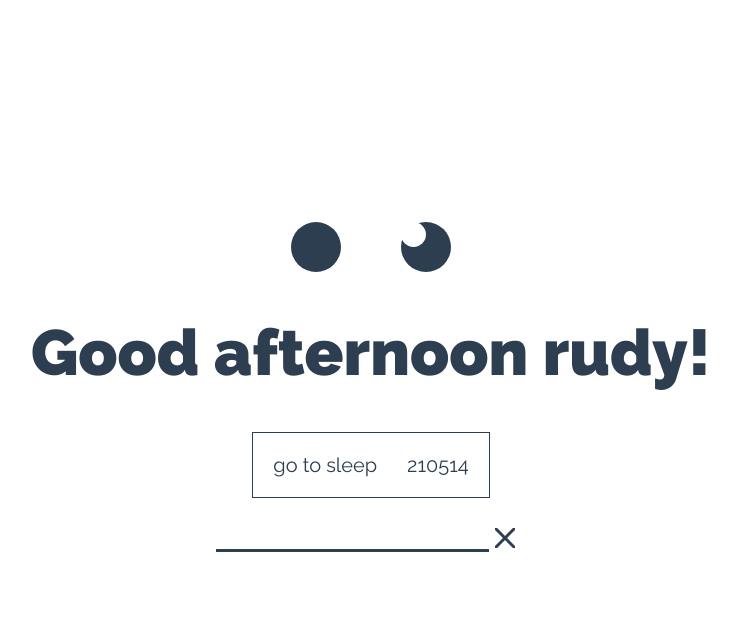
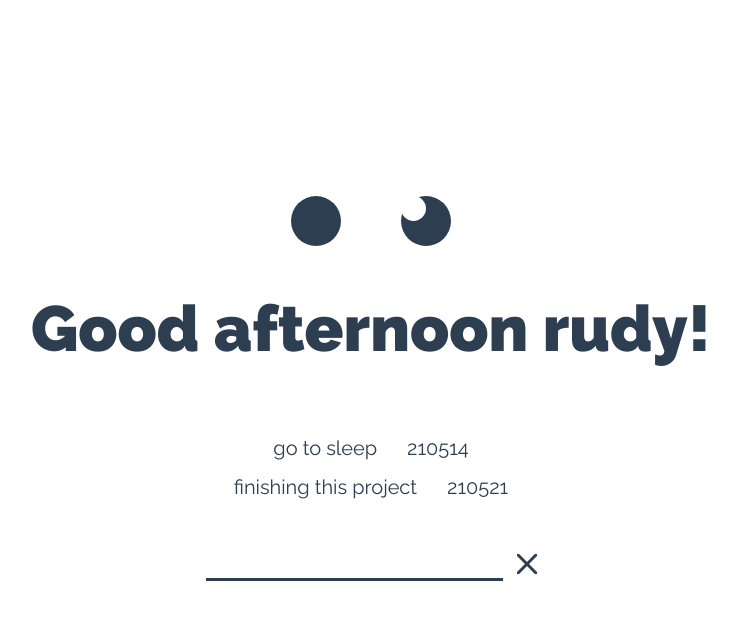
Before and after one commit to rudy3091/vue-todo, a Vue app: page / in a window 1280 px wide. Both pictures are taken after a click on the icon 639 px from the left and 538 px from the top of the page. Shown: the top 620 px of the page, without its empty margins (269-1006 px from the left). Built offline with nearby package versions, Linux system fonts and the light colour scheme.

Commit message:
Update overall styles

```diff
--- a/src/components/AddTodo.vue
+++ b/src/components/AddTodo.vue
@@ -16,7 +16,7 @@
 
 		<div v-show="!hidden" class="input-wrapper">
 			<form action="none" @submit.prevent="handleSubmit">
-				<input type="text" />
+				<input v-model="value" type="text" />
 			</form>
 			<svg width="20" height="20" viewBox="0 0 100 100" @click="handleClick">
 				<g>
@@ -34,15 +34,18 @@ export default {
 	data() {
 		return {
 			hidden: true,
+			value: "",
 		};
 	},
 	methods: {
 		handleClick() {
+			this.value = "";
 			this.hidden = !this.hidden;
 		},
-		handleSubmit(e) {
-			const content = e.target.querySelector("input").value;
-			console.log(content);
+		handleSubmit() {
+			console.log(this.value);
+
+			this.value = "";
 			this.hidden = !this.hidden;
 		},
 	},
@@ -78,7 +81,7 @@ export default {
 		@include fade-in(0.3s);
 
 		svg {
-			margin: 10px;
+			margin-left: 30px;
 
 			& > g {
 				fill: none;
@@ -94,6 +97,7 @@ export default {
 			background-color: transparent;
 			border-bottom: 3px solid $font-color;
 			font-size: 1.25rem;
+			padding: 4px 8px;
 
 			&:focus {
 				outline: none;
--- a/src/components/Header.vue
+++ b/src/components/Header.vue
@@ -57,5 +57,7 @@ export default {
 
 h1 {
 	font-size: 4rem;
+	text-align: center;
+	margin: 45px;
 }
 </style>
--- a/src/components/TodoContainer.vue
+++ b/src/components/TodoContainer.vue
@@ -1,6 +1,7 @@
 <template>
 	<section class="todo-container">
 		<TodoItem name="go to sleep" due="210514" />
+		<TodoItem name="finishing this project" due="210521" />
 	</section>
 	<section class="todo-create">
 		<AddTodo />
@@ -25,10 +26,7 @@ export default {
 @import "../styles/colors.scss";
 
 .todo-container {
-	padding: 20px;
-	border: 1px solid $font-color;
-}
-
-.todo-create {
+	width: 80vw;
+	padding: 10px 20px;
 }
 </style>
--- a/src/components/TodoItem.vue
+++ b/src/components/TodoItem.vue
@@ -26,6 +26,7 @@ export default {
 	@include flex-center;
 
 	font-size: 1.25rem;
+	margin: 15px;
 
 	.due {
 		margin-left: 30px;
```
